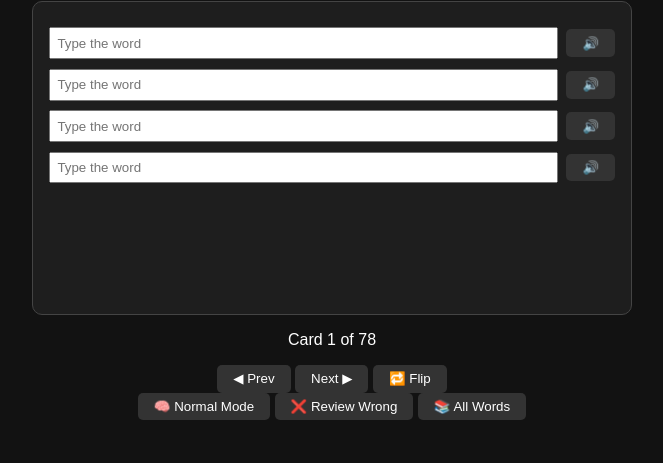
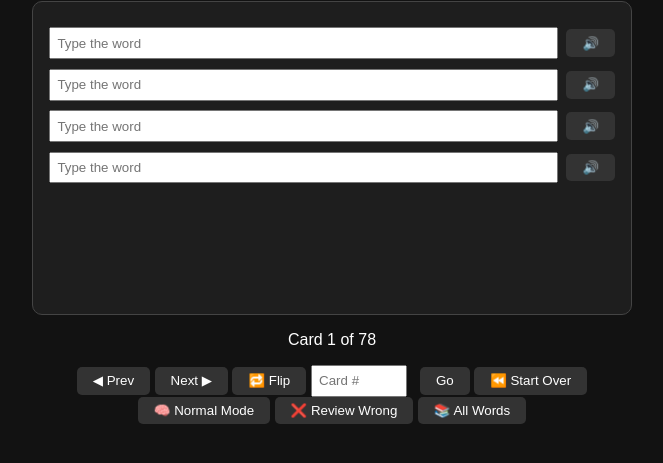
Before and after one commit to poorya96/flashcard_app, a plain HTML site: page index.html in a window 1280 px wide. Shown: the part 95-558 px from the top of the page, without its empty margins (308-971 px from the left). Drawn offline with Linux system fonts and the light colour scheme.

Commit message:
Update index.html

```diff
--- a/index.html
+++ b/index.html
@@ -28,6 +28,9 @@
       <button onclick="prev()">◀ Prev</button>
       <button onclick="next()">Next ▶</button>
       <button onclick="flipCard()">🔁 Flip</button>
+      <input id="gotoInput" type="number" placeholder="Card #" min="1" style="width: 80px;">
+      <button onclick="goToCard(document.getElementById('gotoInput').value - 1)">Go</button>
+      <button onclick="resetToFirstCard()">⏪ Start Over</button>
       <br />
       <button onclick="startNormalMode()">🧠 Normal Mode</button>
       <button onclick="startWrongOnlyMode()">❌ Review Wrong</button>
```
